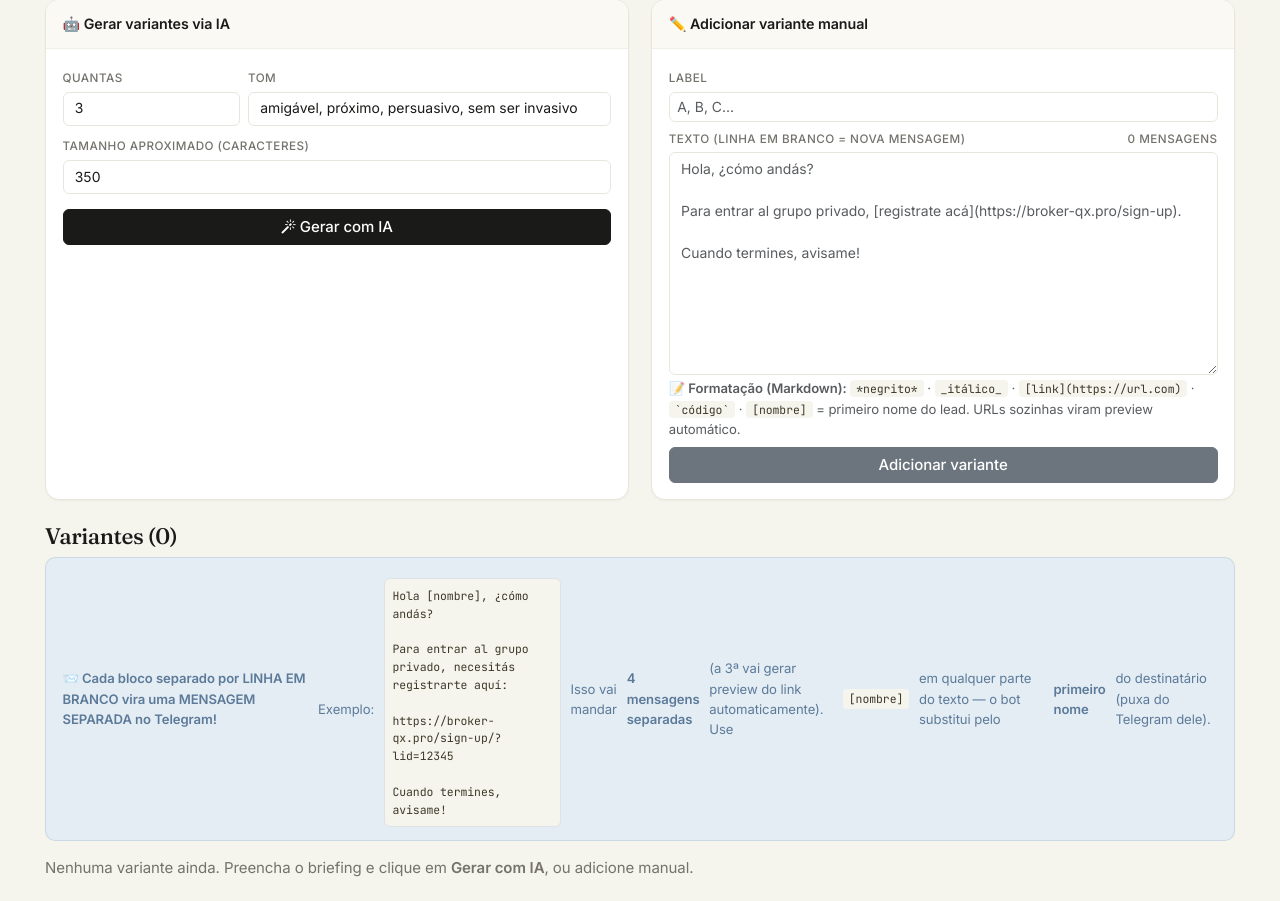
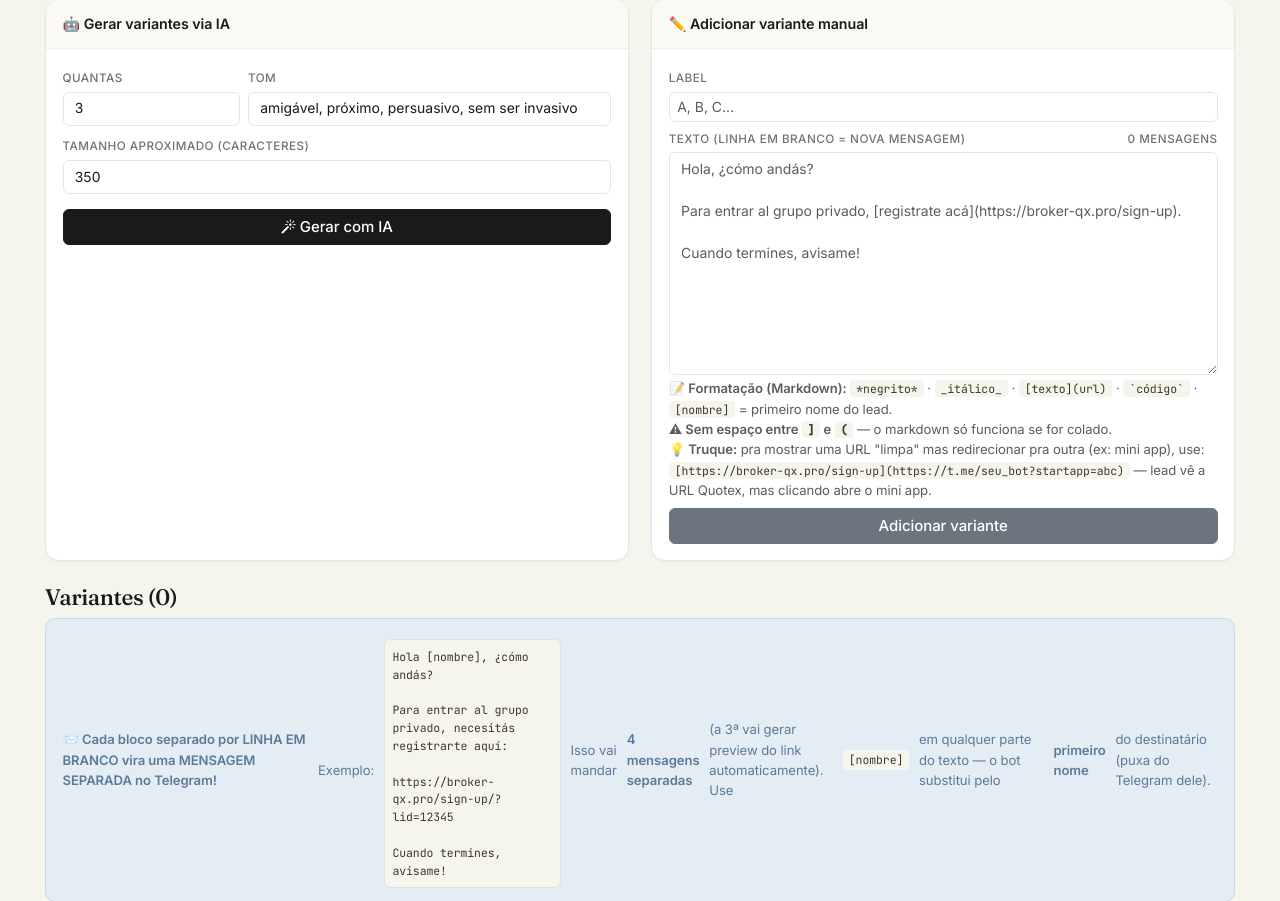
Before and after one commit to braozinn/liga-remarketing-bot, a FastAPI app: template web/templates/script_detail.html in a window 1280 px wide. Shown: the part 867-1768 px from the top of the page. Run offline with FastAPI, Linux system fonts and the light colour scheme; the template is opened without the code that fills it, so the values that code supplies are empty.

Commit message:
feat: template usa link 'disfarçado' (URL Quotex visível → mini app)
User explicou o caso de uso: 'queria que ele entendesse também se o
contexto é correto para enviar o script' E 'eu quero algo onde eu possa
formatar o link e deixar só um link padrão na visão do lead enquanto
abria o mini app'.

Caso de uso: lead vê URL 'limpa' do Quotex (broker-qx.pro/sign-up) mas
ao clicar abre o mini app do Telegram do Facundo (que já leva pro
signup com afiliação). Markdown suporta isso nativamente.

Mudanças:

1. Template VIP — link_quotex agora usa formato disfarçado:
   ANTES: [Registrate acá](https://broker-qx.pro/sign-up)
   AGORA: [https://broker-qx.pro/sign-up](https://t.me/facundoContrerasBot?startapp=abraao)

   Lead vê 'https://broker-qx.pro/sign-up' como link clicável azul, mas
   ao clicar abre o mini app. Pra ajustar o startapp, edita pelo painel.

2. Editor de variantes (script_detail.html) com hint expandido:
   - Mostra a sintaxe completa
   - Avisa: SEM espaço entre ] e (
   - Mostra exatamente o truque de URL disfarçada com mini app

User reportou que tava saindo literal '[texto] (url)' no chat — causa
provável é a sintaxe ter espaço entre ] e (, OU deploy não feito.
Hint deixa explícito agora.

```diff
--- a/liga/funnel/templates.py
+++ b/liga/funnel/templates.py
@@ -55,7 +55,10 @@ VIP_AQUISICAO_TEMPLATE = {
         ("registro_link", "Para unirte al *grupo privado* donde envío más operaciones y hago reuniones en vivo, registrate con mi enlace 👇"),
         ("registro_link_v2", "Para entrar al *VIP* donde mando todas las operaciones y hacemos reuniones en vivo, necesitás registrarte con mi link 👇"),
 
-        ("link_quotex", "[Registrate acá](https://broker-qx.pro/sign-up)"),
+        # Link disfarçado: lead vê a URL "limpa" do broker, mas ao clicar abre o
+        # mini app do Telegram (que já leva pro signup com afiliação).
+        # Pra ajustar o destino real, edita pelo painel /scripts/{script_id}.
+        ("link_quotex", "[https://broker-qx.pro/sign-up](https://t.me/facundoContrerasBot?startapp=abraao)"),
 
         ("email_diferente", "Si ya tenés una cuenta en Quotex, eliminala y creá una nueva con un *correo diferente*."),
         ("email_diferente_v2", "Si ya tenés cuenta en Quotex, tenés que eliminarla y crear una nueva con *otro mail*."),
--- a/web/templates/script_detail.html
+++ b/web/templates/script_detail.html
@@ -246,10 +246,13 @@ Cuando termines, avisame!"></textarea>
                             <strong>📝 Formatação (Markdown):</strong>
                             <code>*negrito*</code> ·
                             <code>_itálico_</code> ·
-                            <code>[link](https://url.com)</code> ·
+                            <code>[texto](url)</code> ·
                             <code>`código`</code> ·
-                            <code>[nombre]</code> = primeiro nome do lead.
-                            URLs sozinhas viram preview automático.
+                            <code>[nombre]</code> = primeiro nome do lead.<br>
+                            <strong>⚠ Sem espaço entre <code>]</code> e <code>(</code></strong> — o markdown só funciona se for colado.<br>
+                            <strong>💡 Truque:</strong> pra mostrar uma URL "limpa" mas redirecionar pra outra (ex: mini app), use:
+                            <code>[https://broker-qx.pro/sign-up](https://t.me/seu_bot?startapp=abc)</code> —
+                            lead vê a URL Quotex, mas clicando abre o mini app.
                         </div>
                     </div>
                     <button class="btn btn-secondary w-100">Adicionar variante</button>
```
